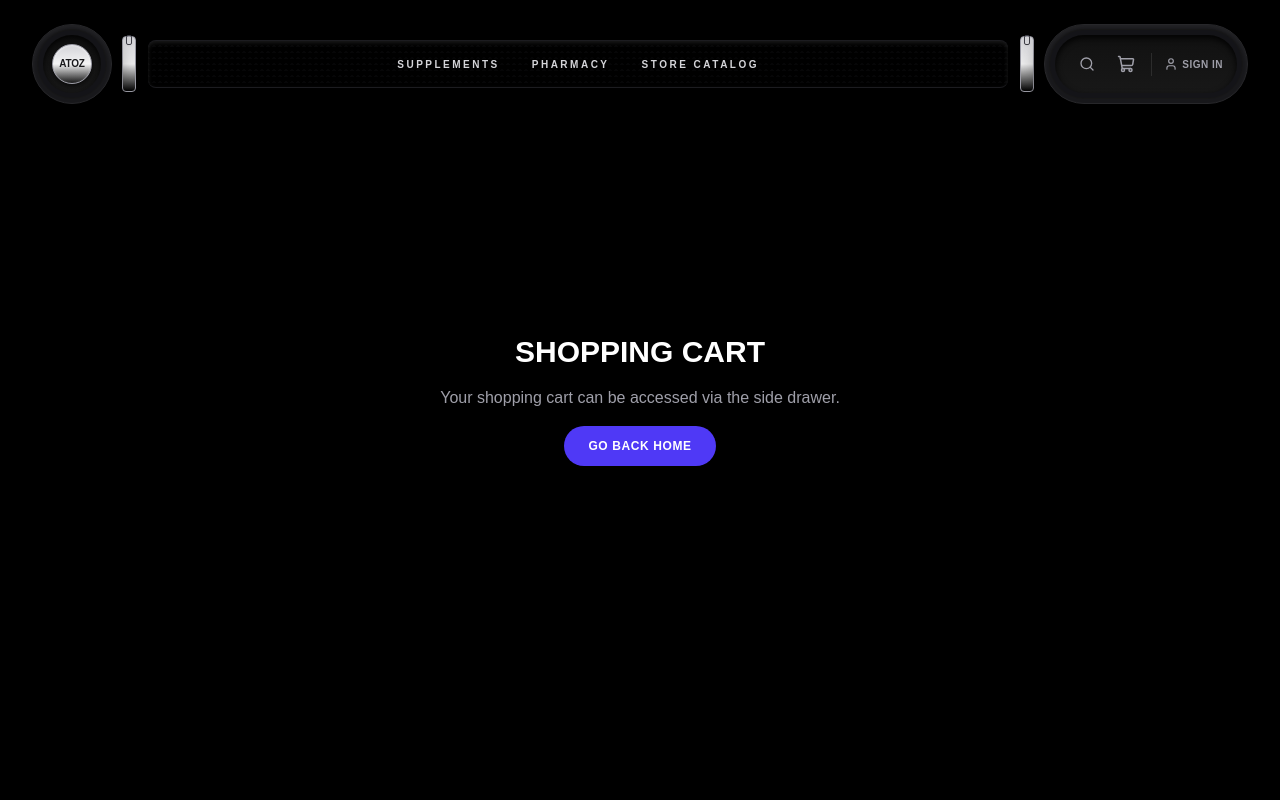
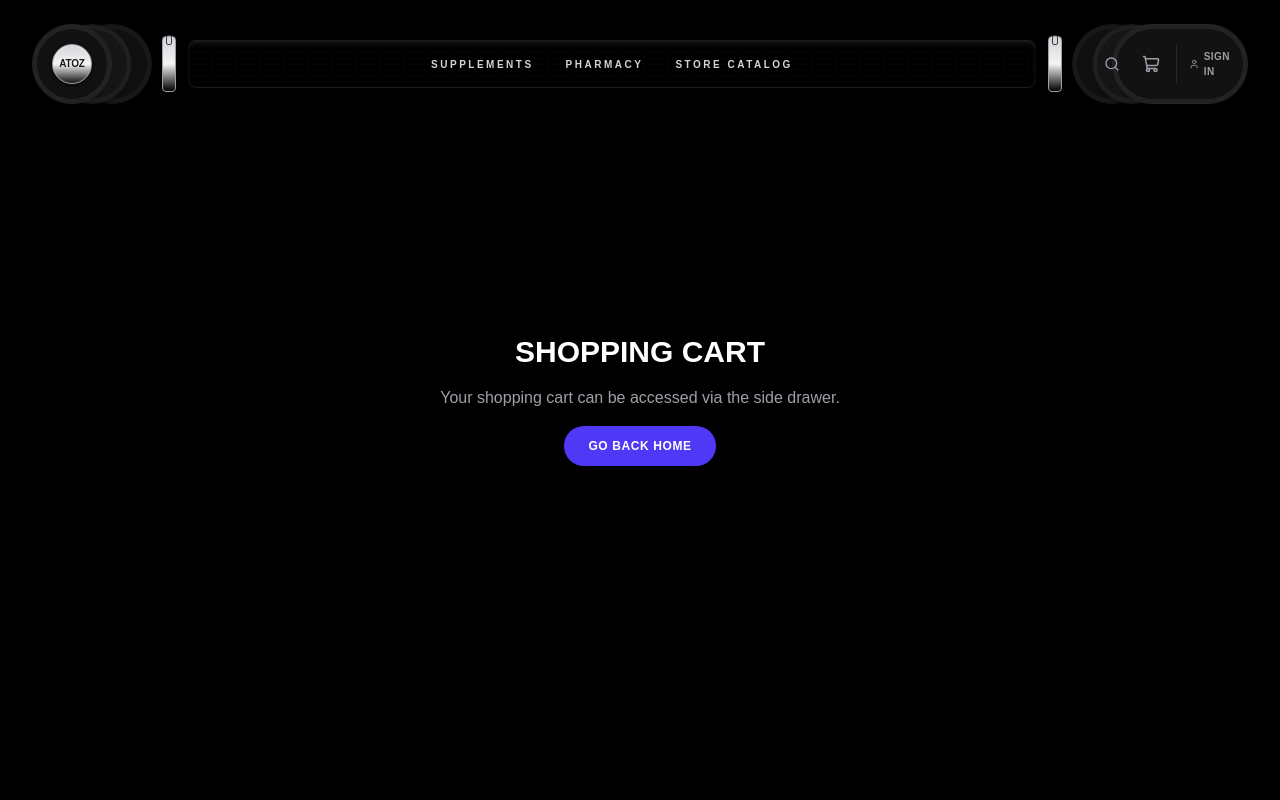
Before and after one commit to abrar4596/Atoz, a Next.js app: page /cart in a window 1280 px wide. Shown: the top 800 px of the page. Built offline with nearby package versions, Linux system fonts and the light colour scheme; no server answers.

Commit message:
design: load barbell sleeves with 3 overlapping solid bumper plates on each side

```diff
--- a/src/components/layout/Navbar.tsx
+++ b/src/components/layout/Navbar.tsx
@@ -75,13 +75,14 @@ export default function Navbar() {
         {/* The Barbell Assembly */}
         <div className="w-full flex items-center justify-between gap-1 sm:gap-2.5 relative">
 
-          {/* Left Weight Plate (Logo Bumper Plate) */}
-          <div className="h-16 w-16 sm:h-20 sm:w-20 rounded-full bg-zinc-900 border border-zinc-800 flex items-center justify-center relative shadow-[0_8px_30px_rgba(0,0,0,0.85),_inset_0_2px_4px_rgba(255,255,255,0.06)] select-none shrink-0 hover:scale-102 transition-transform duration-300 z-20">
-            {/* Outer raised lip */}
-            <div className="absolute inset-1 rounded-full border border-zinc-850 bg-zinc-950/20 pointer-events-none" />
-            {/* Inner recessed face */}
-            <div className="absolute inset-2 sm:inset-2.5 rounded-full bg-gradient-to-b from-[#111111] to-[#181818] shadow-[inset_0_3px_6px_rgba(0,0,0,0.9)] pointer-events-none" />
-
+          {/* Left Weight Plate Stack (3 Loaded Bumper Plates) */}
+          <div className="relative h-16 w-20 sm:h-20 sm:w-30 shrink-0 select-none z-20 hover:scale-102 transition-transform duration-300">
+            {/* Inner Plate 1 (Closest to collar) */}
+            <div className="absolute left-6 sm:left-10 h-16 w-16 sm:h-20 sm:w-20 rounded-full bg-[#101010] border border-zinc-900 shadow-inner ring-4 ring-inset ring-zinc-800/40 z-10" />
+            {/* Middle Plate 2 */}
+            <div className="absolute left-3 sm:left-5 h-16 w-16 sm:h-20 sm:w-20 rounded-full bg-[#161616] border border-zinc-850 shadow-md ring-4 ring-inset ring-zinc-800/60 z-20" />
+            {/* Outer Plate 3 (With Logo center hub) */}
+            <div className="absolute left-0 h-16 w-16 sm:h-20 sm:w-20 rounded-full bg-[#121212] border border-zinc-800 flex items-center justify-center shadow-lg ring-4 ring-inset ring-zinc-800/80 z-30">
               {/* Polished Chrome Center Sleeve Hub */}
               <div className="absolute h-8 w-8 sm:h-10 sm:w-10 rounded-full bg-gradient-to-b from-zinc-300 via-zinc-100 to-zinc-550 border border-zinc-400 flex items-center justify-center shadow-[0_2px_4px_rgba(0,0,0,0.6),_inset_0_1px_2px_rgba(255,255,255,0.5)] z-10">
                 <Link
@@ -93,6 +94,7 @@ export default function Navbar() {
                     ATOZ
                   </span>
                 </Link>
+              </div>
             </div>
           </div>
 
@@ -139,14 +141,14 @@ export default function Navbar() {
             <div className="w-1.5 h-2.5 bg-zinc-850 border border-zinc-700 rounded-xs absolute -top-0.5 shadow-xs" />
           </div>
 
-          {/* Right Weight Plate (Actions Bumper Plate) */}
-          <div className="h-16 px-3.5 sm:h-20 sm:px-6 rounded-full bg-zinc-900 border border-zinc-800 flex items-center justify-center relative shadow-[0_8px_30px_rgba(0,0,0,0.85),_inset_0_2px_4px_rgba(255,255,255,0.06)] select-none shrink-0 z-20 gap-1.5 sm:gap-3 hover:scale-102 transition-transform duration-300">
-            {/* Outer raised lip */}
-            <div className="absolute inset-1 rounded-full border border-zinc-850 bg-zinc-950/20 pointer-events-none" />
-            {/* Inner recessed face */}
-            <div className="absolute inset-2 sm:inset-2.5 rounded-full bg-gradient-to-b from-[#111111] to-[#181818] shadow-[inset_0_3px_6px_rgba(0,0,0,0.9)] pointer-events-none" />
-
-            <div className="flex items-center gap-1 sm:gap-2.5 relative z-10">
+          {/* Right Weight Plate Stack (3 Loaded Bumper Plates) */}
+          <div className="relative h-16 w-28 sm:h-20 sm:w-44 shrink-0 select-none z-20 hover:scale-102 transition-transform duration-300">
+            {/* Inner Plate 1 (Closest to collar) */}
+            <div className="absolute left-0 h-16 w-16 sm:h-20 sm:w-20 rounded-full bg-[#101010] border border-zinc-900 shadow-inner ring-4 ring-inset ring-zinc-800/40 z-10" />
+            {/* Middle Plate 2 */}
+            <div className="absolute left-3 sm:left-5 h-16 w-16 sm:h-20 sm:w-20 rounded-full bg-[#161616] border border-zinc-850 shadow-md ring-4 ring-inset ring-zinc-800/60 z-20" />
+            {/* Outer Plate 3 (Pill shape containing Actions) */}
+            <div className="absolute left-6 sm:left-10 h-16 right-0 sm:h-20 rounded-full bg-[#121212] border border-zinc-800 flex items-center justify-center shadow-lg ring-4 ring-inset ring-zinc-800/80 z-30 gap-1.5 sm:gap-2.5 px-3 sm:px-5">
 
               {/* Search Toggle (Desktop only) */}
               <div className={`hidden sm:flex relative items-center transition-all duration-350 ${isSearchOpen ? 'w-32 lg:w-44' : 'w-8'}`}>
@@ -201,7 +203,7 @@ export default function Navbar() {
                       onClick={() => setIsUserMenuOpen(!isUserMenuOpen)}
                       className="flex items-center gap-1.5 text-[10px] font-black tracking-wider uppercase text-zinc-300 hover:text-white transition-colors py-1"
                     >
-                      <div className="h-7 w-7 rounded-full bg-gradient-to-br from-indigo-600 to-purple-600 flex items-center justify-center text-white text-[10px] font-black border border-white/10">
+                      <div className="h-7 w-7 rounded-full bg-gradient-to-br from-indigo-600 to-purple-650 flex items-center justify-center text-white text-[10px] font-black border border-white/10">
                         {user.name ? user.name.charAt(0).toUpperCase() : 'U'}
                       </div>
                       <ChevronDown className={`h-3 w-3 transition-transform duration-200 ${isUserMenuOpen ? 'rotate-180' : ''}`} />
@@ -307,7 +309,7 @@ export default function Navbar() {
             ) : user ? (
               <>
                 <div className="flex items-center gap-3 px-3 py-2 rounded-lg bg-zinc-900/60 border border-zinc-850/80 mb-1">
-                  <div className="h-8 w-8 rounded-full bg-gradient-to-br from-indigo-600 to-purple-600 flex items-center justify-center text-white text-[10px] font-black border border-white/10">
+                  <div className="h-8 w-8 rounded-full bg-gradient-to-br from-indigo-600 to-purple-655 flex items-center justify-center text-white text-[10px] font-black border border-white/10">
                     {user.name ? user.name.charAt(0).toUpperCase() : 'U'}
                   </div>
                   <div className="flex flex-col">
@@ -348,7 +350,7 @@ export default function Navbar() {
                 <Link
                   href="/register"
                   onClick={() => setIsMobileMenuOpen(false)}
-                  className="w-full text-center py-2 bg-indigo-600 hover:bg-indigo-550 text-white rounded-lg text-xs font-bold uppercase tracking-wider transition"
+                  className="w-full text-center py-2 bg-indigo-650 hover:bg-indigo-550 text-white rounded-lg text-xs font-bold uppercase tracking-wider transition"
                 >
                   Create Account
                 </Link>
```
Lines whose indentation alone changed are shown as unchanged.
